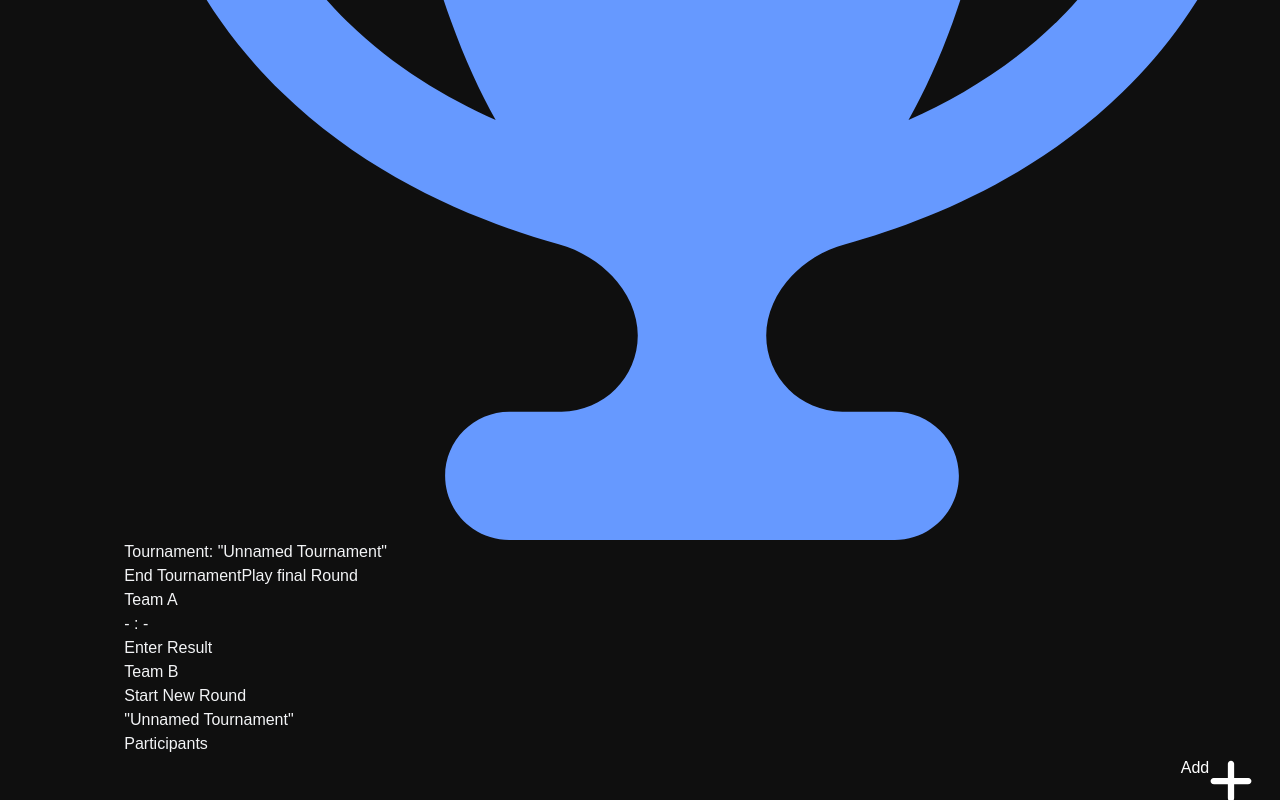
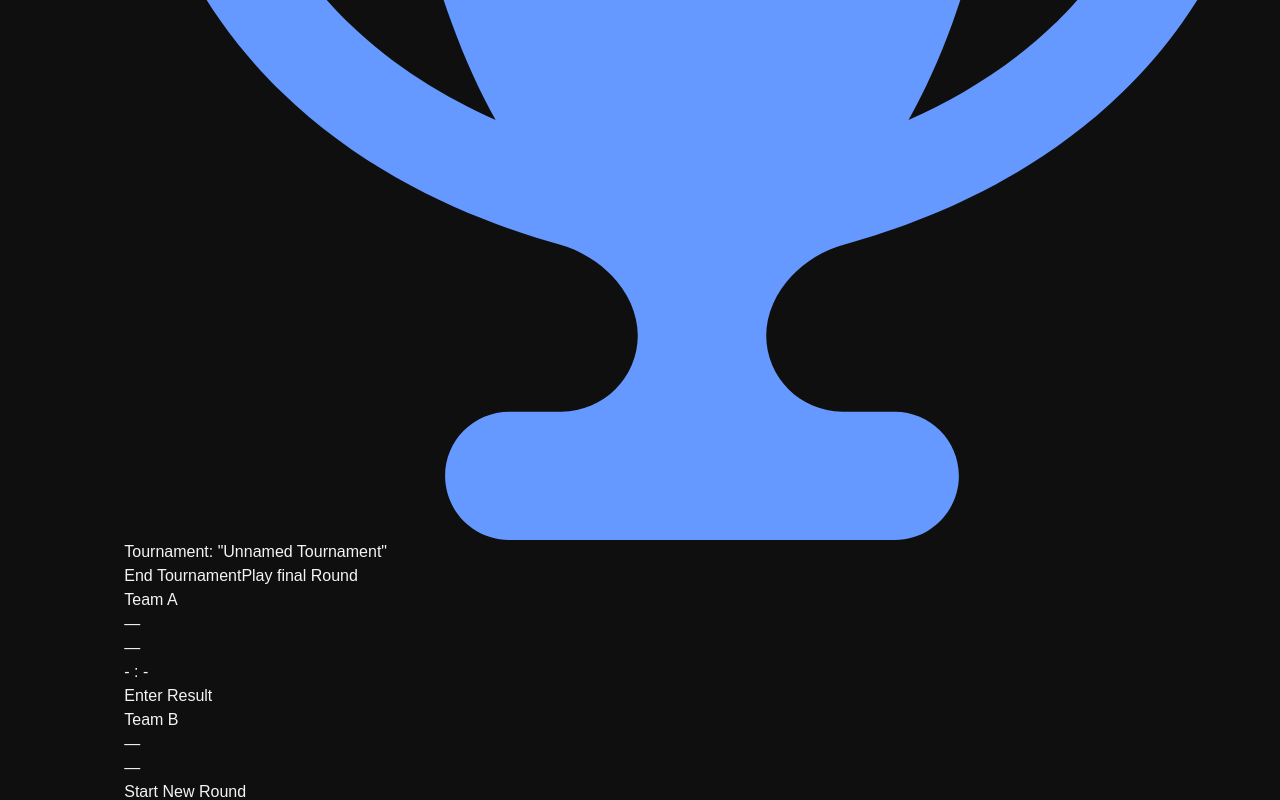
Before and after one commit to lm15-lukas/Kicker-React, a React (Vite) app: page /tournament in a window 1280 px wide. Both pictures are taken after a click on the button "Start First Round". Shown: the part 487-1287 px from the top of the page. Built offline with nearby package versions, Linux system fonts and the light colour scheme.

Commit message:
Bugfix Spieler weden wieder in tabelle angeeigt und Punkte werden in der Tabelle angezeigt

```diff
--- a/src/pages/Tournament/TournamentComponents/PlayerTable.jsx
+++ b/src/pages/Tournament/TournamentComponents/PlayerTable.jsx
@@ -29,7 +29,7 @@ export default function PlayerTable() {
     return saved ? JSON.parse(saved) : [];
   });
   const [playedPlayers, setPlayedPlayers] = useState(() => {
-    const saved = localStorage.getItem('playedPLayers');
+    const saved = localStorage.getItem('playedPlayers'); // korrekt klein geschrieben!
     return saved ? JSON.parse(saved) : [];
   });
   const [showMatchResults, setShowMatchResults] = useState({});
@@ -49,7 +49,7 @@ export default function PlayerTable() {
   }, [matches]);
 
   useEffect(() => {
-    localStorage.setItem('playedPLayers', JSON.stringify(playedPlayers));
+    localStorage.setItem('playedPlayers', JSON.stringify(playedPlayers)); // korrekt klein
   }, [playedPlayers]);
 
   function startNewRound() {
@@ -70,7 +70,10 @@ export default function PlayerTable() {
     setPlayedPlayers(updatedPlayed);
 
     const newMatch = {
-      players: selectedPlayers,
+      players: [
+        selectedPlayers.slice(0, 2), // Team A als Array [p1, p2]
+        selectedPlayers.slice(2, 4), // Team B als Array [p3, p4]
+      ],
       result: null,
     };
 
@@ -135,7 +138,7 @@ export default function PlayerTable() {
     localStorage.setItem('saved-tournaments', JSON.stringify(saved));
 
     localStorage.removeItem('matches');
-    localStorage.removeItem('playedPLayers');
+    localStorage.removeItem('playedPlayers');
     localStorage.removeItem('form');
     localStorage.removeItem('tournament-name');
 
@@ -144,13 +147,9 @@ export default function PlayerTable() {
 
   return (
     <>
-    <TournamentHeader
-    onEndTournament={saveTournament}
-    />
+    <TournamentHeader onEndTournament={saveTournament} />
     <div className='w-full min-h-screen bg-gray-900 text-white p-4'>
       <div className="flex ml-60">
-
-
 
         <div className="w-full max-w-4xl mx-auto">
 
@@ -162,8 +161,8 @@ export default function PlayerTable() {
                 <div className="flex justify-between items-center">
                   <div>
                     <p className="font-semibold text-lg text-green-400">Team A</p>
-                  <p>{match.players[0]}</p>
-                  <p>{match.players[1]}</p>
+                    <p>{match.players[0]?.[0] || '—'}</p>
+                    <p>{match.players[0]?.[1] || '—'}</p>
                   </div>
 
                   <div className="flex flex-col items-center space-y-2">
@@ -183,8 +182,8 @@ export default function PlayerTable() {
 
                   <div>
                     <p className="font-semibold text-lg text-blue-400">Team B</p>
-                  <p>{match.players[2]}</p>
-                  <p>{match.players[3]}</p>
+                    <p>{match.players[1]?.[0] || '—'}</p>
+                    <p>{match.players[1]?.[1] || '—'}</p>
                   </div>
                 </div>
 
@@ -209,7 +208,7 @@ export default function PlayerTable() {
 
         {/* RIGHT: Participants Table */}
         <div className='mt-8 w-full flex justify-end'>
-        < motion.div className="w-[500px] bg-gray-800 rounded-lg p-4 shadow-lg max-h-[50vh] overflow-y-auto"
+          <motion.div className="w-[500px] bg-gray-800 rounded-lg p-4 shadow-lg max-h-[50vh] overflow-y-auto"
             animate={{height:"auto"}}
             initial={{height:0}}
             transition={{duration:0.3}}
@@ -311,7 +310,7 @@ export default function PlayerTable() {
       <div className="fixed bottom-4 left-4 flex space-x-2 z-50">
         <SideButtons/>
       </div>
-
-    </div></>
+    </div>
+    </>
   );
 }
--- a/src/pages/Tournament/TournamentComponents/TurnamentHeader.jsx
+++ b/src/pages/Tournament/TournamentComponents/TurnamentHeader.jsx
@@ -1,7 +1,6 @@
 import { useNavigate } from "react-router-dom";
 import Trophy from "../assets/images/trophy-solid.svg";
 import { motion } from "framer-motion";
-import FinalRound from "./FinalRound";
 
 export default function TournamentHeader({onEndTournament}) {
   const tournamentName = localStorage.getItem("tournament-name") || "Unnamed Tournament";
--- a/src/pages/Tournament/logic/WinningLogic.jsx
+++ b/src/pages/Tournament/logic/WinningLogic.jsx
@@ -7,16 +7,19 @@ export function WinningLogic(matches, goalsToWin = 4) {
   matches.forEach(match => {
     if (!match.result) return;
 
+    // Gesamtsummen aus den einzelnen Satz-Ergebnissen
     const total = match.result.reduce(
       ([sumA, sumB], res) => {
         const [gA, gB] = res.split(":").map(Number);
         return [sumA + gA, sumB + gB];
-            }, [0, 0]);
+      }, [0, 0]
+    );
 
     const [goalsA, goalsB] = total;
 
-        const TeamA = [match.players[0], match.players[1]];
-        const TeamB = [match.players[2], match.players[3]];
+    // Teams direkt aus dem verschachtelten Array
+    const TeamA = match.players[0]; // [playerA1, playerA2]
+    const TeamB = match.players[1]; // [playerB1, playerB2]
 
     TeamA.forEach(player => {
       if (!stats[player]) stats[player] = { games: 0, wins: 0, losses: 0, points: 0, goalDiff: 0 };
```
Lines whose indentation alone changed are shown as unchanged.
